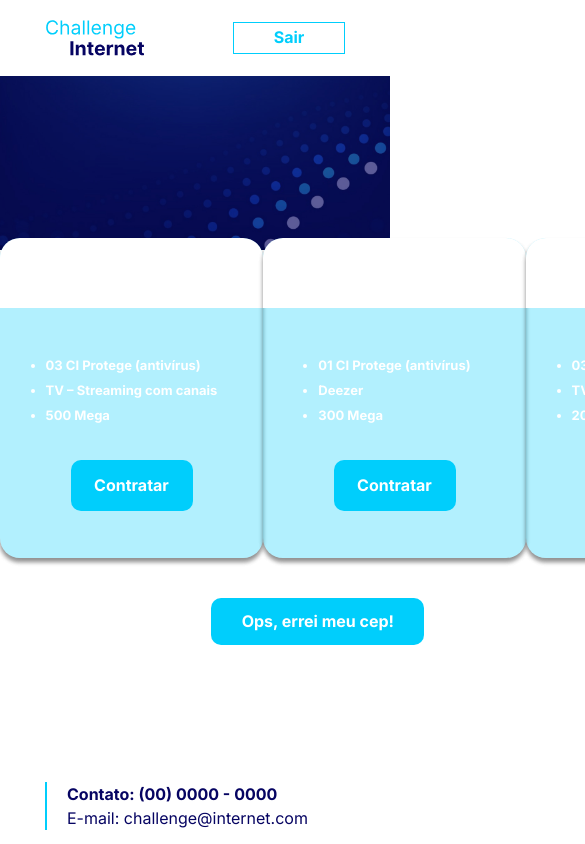
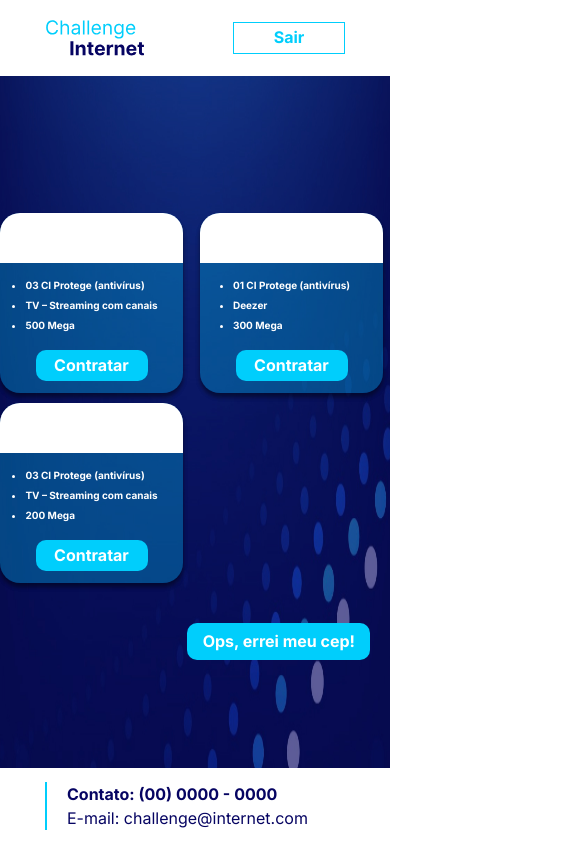
Before and after one commit to felipenmatos/internet_plans, a React (Create React App) app: page /Offers in a window 390 px wide. Shown: the top 844 px of the page, 585 px wide, since content can reach past the window. Built offline with nearby package versions, Linux system fonts and the light colour scheme.

Commit message:
feat: implementation of responsive design on pages

```diff
--- a/package.json
+++ b/package.json
@@ -10,6 +10,7 @@
     "@types/node": "^16.11.65",
     "@types/react": "^18.0.21",
     "@types/react-dom": "^18.0.6",
+    "@types/storybook__react": "^5.2.1",
     "@types/styled-components": "^5.1.26",
     "react": "^18.2.0",
     "react-dom": "^18.2.0",
--- a/src/components/CardOffers/CardOffers.tsx
+++ b/src/components/CardOffers/CardOffers.tsx
@@ -7,7 +7,7 @@ type TypeCard = {
   description2: string;
   description3: string;
   button: string;
-  onClick: () => void;
+  onClick?: () => void;
 };
 
 function CardOffers({
@@ -42,6 +42,17 @@ const Container = styled.div`
   background: rgba(0, 206, 252, 0.3);
   box-shadow: 0px 4px 4px rgba(0, 0, 0, 0.25), 0px 4px 4px rgba(0, 0, 0, 0.25);
   border-radius: 20px;
+
+  @media (max-width: 768px) {
+    width: 183px;
+    height: 180px;
+    display: flex;
+    flex-direction: column;
+    align-items: center;
+    background: rgba(0, 206, 252, 0.3);
+    box-shadow: 0px 4px 4px rgba(0, 0, 0, 0.25), 0px 4px 4px rgba(0, 0, 0, 0.25);
+    border-radius: 20px;
+  }
 `;
 
 const Header = styled.div`
@@ -52,6 +63,16 @@ const Header = styled.div`
   justify-content: center;
   background: #ffffff;
   border-radius: 20px 20px 0px 0px;
+
+  @media (max-width: 768px) {
+    width: 183px;
+    height: 50px;
+    display: flex;
+    align-items: center;
+    justify-content: center;
+    background: #ffffff;
+    border-radius: 20px 20px 0px 0px;
+  }
 `;
 
 const Location = styled.p`
@@ -62,10 +83,23 @@ const Location = styled.p`
   line-height: 19px;
 
   color: #060462;
+
+  @media (max-width: 768px) {
+    font-family: "Inter";
+    font-style: normal;
+    font-weight: 700;
+    font-size: 13px;
+    line-height: 19px;
+
+    color: #060462;
+  }
 `;
 
 const Ul = styled.ul`
   margin-top: 40px;
+  @media (max-width: 768px) {
+    margin-top: 10px;
+  }
 `;
 
 const Li = styled.li`
@@ -76,6 +110,14 @@ const Li = styled.li`
   font-size: 13px;
   line-height: 16px;
   color: #ffffff;
+  @media (max-width: 768px) {
+    margin-top: 4px;
+    font-family: "Inter";
+    font-style: normal;
+    font-weight: 700;
+    font-size: 10px;
+    line-height: 16px;
+  }
 `;
 
 const Button = styled.button`
@@ -92,6 +134,22 @@ const Button = styled.button`
   border-radius: 10px;
   border: none;
   cursor: pointer;
+
+  @media (max-width: 768px) {
+    width: 112px;
+    height: 31px;
+    margin-top: 17px;
+    font-family: "Inter";
+    font-style: normal;
+    font-weight: 700;
+    font-size: 16px;
+    line-height: 19px;
+    color: #ffffff;
+    background: #00cefc;
+    border-radius: 10px;
+    border: none;
+    cursor: pointer;
+  }
 `;
 
 export default CardOffers;
--- a/src/components/Footer/Footer.tsx
+++ b/src/components/Footer/Footer.tsx
@@ -30,6 +30,18 @@ const Container = styled.div`
   bottom: 0;
   left: 0;
   background-color: #ffffff;
+
+  @media (max-width: 768px) {
+    width: 100%;
+    height: 9vh;
+    display: flex;
+    flex-direction: column;
+    justify-content: center;
+    position: fixed;
+    bottom: 0;
+    left: 0;
+    background-color: #ffffff;
+  }
 `;
 
 const Row = styled.div`
--- a/src/components/FormCep/FormCep.tsx
+++ b/src/components/FormCep/FormCep.tsx
@@ -42,6 +42,17 @@ const Container = styled.div`
   background: rgba(0, 206, 252, 0.3);
   box-shadow: 0px 4px 4px rgba(0, 0, 0, 0.25), 0px 4px 4px rgba(0, 0, 0, 0.25);
   border-radius: 20px;
+
+  @media (max-width: 768px) {
+    display: flex;
+    flex-direction: column;
+    align-items: center;
+    width: 321px;
+    height: 270px;
+    background: rgba(0, 206, 252, 0.3);
+    box-shadow: 0px 4px 4px rgba(0, 0, 0, 0.25), 0px 4px 4px rgba(0, 0, 0, 0.25);
+    border-radius: 20px;
+  }
 `;
 
 const Title = styled.p`
@@ -52,6 +63,16 @@ const Title = styled.p`
   font-size: 24px;
   line-height: 29px;
   color: #ffffff;
+
+  @media (max-width: 768px) {
+    margin-top: 29px;
+    font-family: "Inter";
+    font-style: normal;
+    font-weight: 700;
+    font-size: 24px;
+    line-height: 29px;
+    color: #ffffff;
+  }
 `;
 
 const Input = styled.input`
--- a/src/components/ModalOffers/ModalOffers.tsx
+++ b/src/components/ModalOffers/ModalOffers.tsx
@@ -52,8 +52,8 @@ const Card = styled.div`
   align-items: center;
 
   @media (max-width: 768px) {
-    width: 250px;
-    height: 250px;
+    width: 320px;
+    height: 340px;
     border-radius: 10px;
     background-color: #ffffff;
     display: flex;
@@ -72,6 +72,7 @@ const Title = styled.h1`
   color: #e90000;
 
   @media (max-width: 768px) {
+    width: 90%;
     font-family: "Inter";
     font-style: normal;
     font-weight: 700;
--- a/src/components/TitleHome/TitleHome.tsx
+++ b/src/components/TitleHome/TitleHome.tsx
@@ -21,6 +21,11 @@ const Container = styled.div`
   width: 432px;
   display: flex;
   flex-direction: column;
+  @media (max-width: 768px) {
+    width: 432px;
+    display: flex;
+    flex-direction: column;
+  }
 `;
 
 const Title = styled.h1`
@@ -31,6 +36,17 @@ const Title = styled.h1`
   line-height: 48px;
   color: #ffffff;
   text-shadow: 0px 4px 4px rgba(0, 0, 0, 0.25), 0px 4px 4px rgba(0, 0, 0, 0.25);
+
+  @media (max-width: 768px) {
+    font-family: "Inter";
+    font-style: normal;
+    font-weight: 700;
+    font-size: 24px;
+    line-height: 28px;
+    color: #ffffff;
+    text-shadow: 0px 4px 4px rgba(0, 0, 0, 0.25),
+      0px 4px 4px rgba(0, 0, 0, 0.25);
+  }
 `;
 
 const Description = styled.p`
@@ -42,6 +58,18 @@ const Description = styled.p`
   line-height: 29px;
   color: #ffffff;
   text-shadow: 0px 4px 4px rgba(0, 0, 0, 0.25), 0px 4px 4px rgba(0, 0, 0, 0.25);
+
+  @media (max-width: 768px) {
+    margin-top: 15px;
+    font-family: "Inter";
+    font-style: normal;
+    font-weight: 700;
+    font-size: 18px;
+    line-height: 18px;
+    color: #ffffff;
+    text-shadow: 0px 4px 4px rgba(0, 0, 0, 0.25),
+      0px 4px 4px rgba(0, 0, 0, 0.25);
+  }
 `;
 
 const Button = styled.button`
@@ -59,6 +87,10 @@ const Button = styled.button`
   border-radius: 10px;
   border: none;
   cursor: pointer;
+
+  @media (max-width: 768px) {
+    margin-top: 15px;
+  }
 `;
 
 export default TitleHome;
--- a/src/index.css
+++ b/src/index.css
@@ -8,6 +8,6 @@ body {
   padding: 0;
   display: flex;
   background: url("./assets/Background.jpg");
-  background-size: 100%;
+  background-size: 100% 100vh;
   background-repeat: no-repeat;
 }
--- a/src/pages/Home/Home.jsx
+++ b/src/pages/Home/Home.jsx
@@ -90,6 +90,15 @@ const Body = styled.div`
   display: flex;
   flex-direction: row;
   justify-content: space-between;
+
+  @media (max-width: 768px) {
+    width: 100%;
+    height: 75vh;
+    margin-top: 20px;
+    display: flex;
+    flex-direction: column;
+    justify-content: space-between;
+  }
 `;
 
 const Div = styled.div`
--- a/src/pages/Offers/Offers.jsx
+++ b/src/pages/Offers/Offers.jsx
@@ -85,6 +85,14 @@ const Row = styled.div`
   justify-content: space-evenly;
   align-items: center;
   margin-bottom: 40px;
+
+  @media (max-width: 768px) {
+    width: 100%;
+    align-items: center;
+    display: grid;
+    grid-template-columns: repeat(2, 190px);
+    grid-gap: 10px;
+  }
 `;
 
 const Button = styled.button`
@@ -102,6 +110,23 @@ const Button = styled.button`
   border-radius: 10px;
   border: none;
   cursor: pointer;
+
+  @media (max-width: 768px) {
+    width: 183px;
+    height: 37px;
+    margin-bottom: -30px;
+    margin-left: 43%;
+    font-family: "Inter";
+    font-style: normal;
+    font-weight: 700;
+    font-size: 16px;
+    line-height: 19px;
+    color: #ffffff;
+    background: #00cefc;
+    border-radius: 10px;
+    border: none;
+    cursor: pointer;
+  }
 `;
 
 export default Offers;
```
Also changed, not shown: 2 other files (tests, documents, lock files or other folders).
